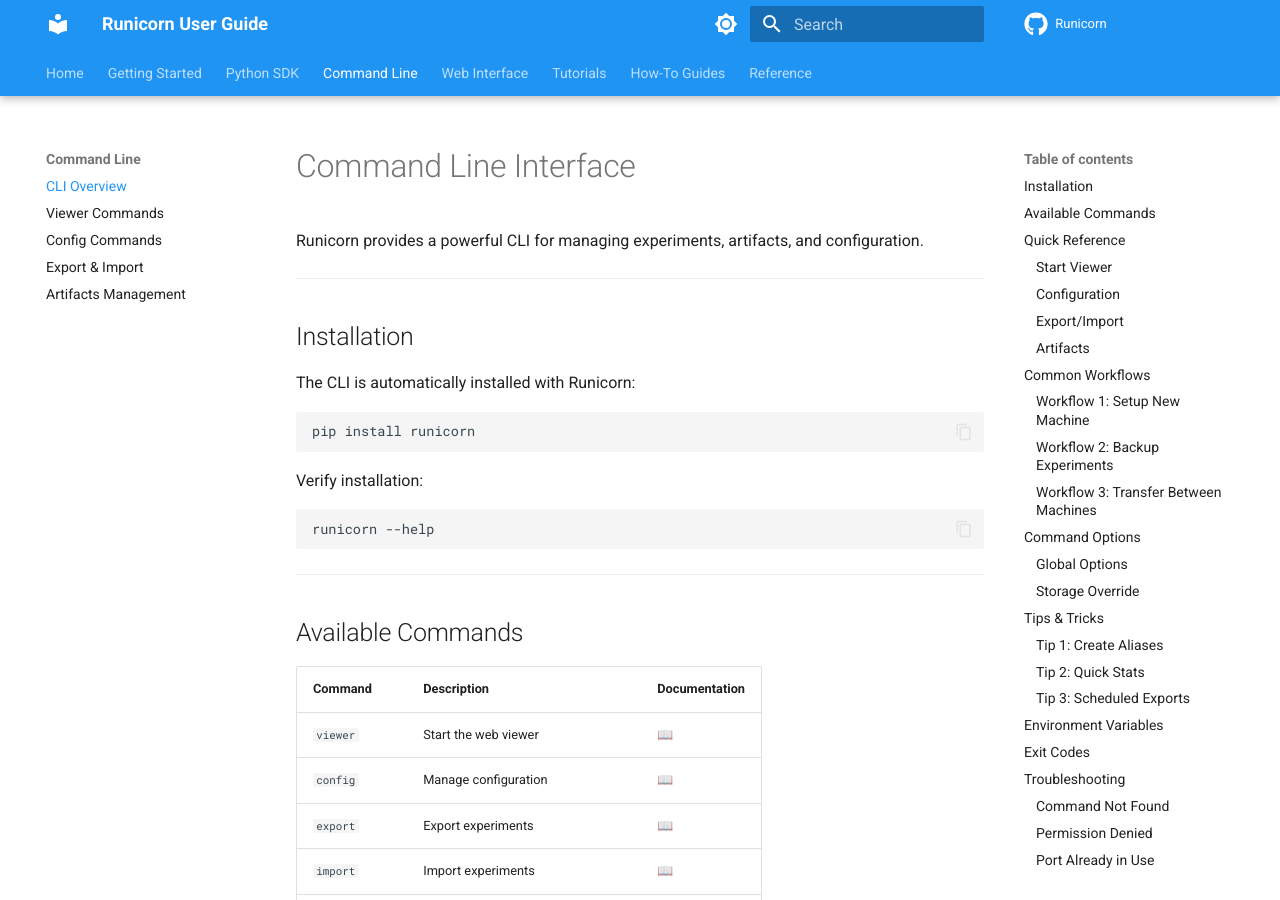
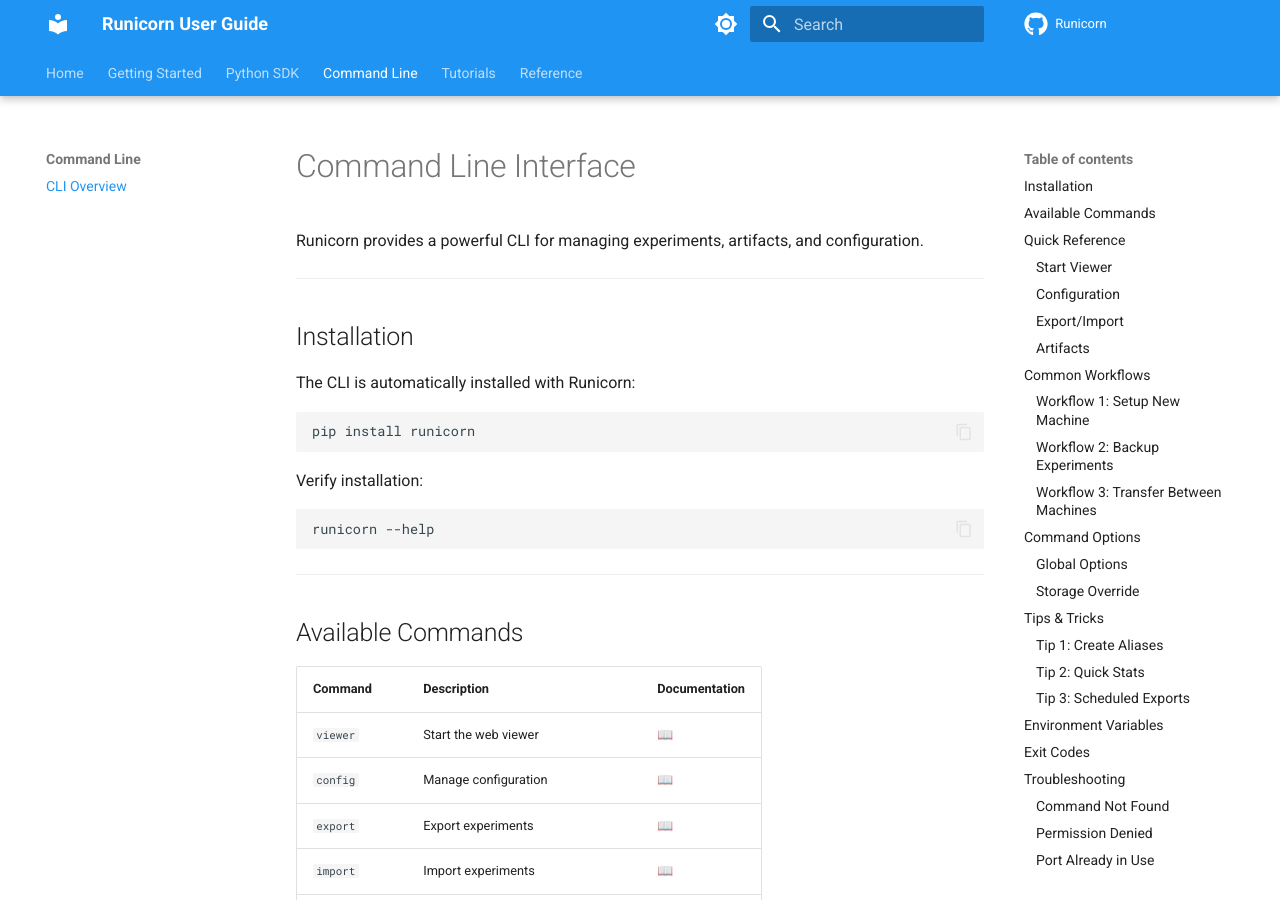
Before and after one commit to Skydoge-zjm/Runicorn, an MkDocs documentation site: the page built from docs/user-guide/docs/cli/overview.md, in a window 1280 px wide and 900 px high. Built offline with MkDocs 1.6.1 and Material for MkDocs 9.7.7, drawn with Linux system fonts in a browser that asks for light colours; comment, search, counter and statistics services are not loaded; the version menu is left out; some of the changed lines change nothing that is shown.

Commit message:
add user guide

```diff
--- a/docs/user-guide/mkdocs.yml
+++ b/docs/user-guide/mkdocs.yml
@@ -84,53 +84,15 @@
 nav:
   - Home: index.md
   - Getting Started:
-    - Installation: getting-started/installation.md
     - Quick Start: getting-started/quickstart.md
-    - First Experiment: getting-started/first-experiment.md
-    - Configuration: getting-started/configuration.md
-
   - Python SDK:
     - Overview: sdk/overview.md
-    - Experiment Tracking: sdk/experiment-tracking.md
-    - Logging Metrics: sdk/logging-metrics.md
-    - Artifacts (Models): sdk/artifacts.md
-    - Advanced Features: sdk/advanced.md
-    - API Reference: sdk/api-reference.md
-
   - Command Line:
     - CLI Overview: cli/overview.md
-    - Viewer Commands: cli/viewer.md
-    - Config Commands: cli/config.md
-    - Export & Import: cli/export-import.md
-    - Artifacts Management: cli/artifacts.md
-
-  - Web Interface:
-    - UI Overview: ui/overview.md
-    - Experiments Page: ui/experiments.md
-    - Artifact Management: ui/artifacts.md
-    - Remote Sync: ui/remote-sync.md
-    - Settings & Preferences: ui/settings.md
-
   - Tutorials:
     - Image Classification: tutorials/image-classification.md
-    - NLP Fine-tuning: tutorials/nlp-finetuning.md
-    - Model Versioning: tutorials/model-versioning.md
-    - Remote Training: tutorials/remote-training.md
-    - Multi-GPU Training: tutorials/multi-gpu.md
-
-  - How-To Guides:
-    - Compare Experiments: guides/compare-experiments.md
-    - Manage Model Versions: guides/manage-models.md
-    - Export Results: guides/export-results.md
-    - Sync Remote Server: guides/sync-remote.md
-    - Troubleshooting: guides/troubleshooting.md
-
   - Reference:
-    - Storage Structure: reference/storage-structure.md
-    - File Formats: reference/file-formats.md
-    - Best Practices: reference/best-practices.md
     - FAQ: reference/faq.md
-    - Glossary: reference/glossary.md
 
 # Plugins
 plugins:
@@ -143,7 +105,7 @@
 extra:
   social:
     - icon: fontawesome/brands/github
-      link: https://github.com/yourusername/runicorn
+      link: https://github.com/Skydoge-zjm/Runicorn
     - icon: fontawesome/brands/python
       link: https://pypi.org/project/runicorn/
 
@@ -151,6 +113,6 @@
     provider: mike
     default: stable
 
-# Custom CSS
-extra_css:
-  - stylesheets/extra.css
+# Custom CSS (uncomment when stylesheets/extra.css is created)
+# extra_css:
+#   - stylesheets/extra.css
```
Also changed, not shown: docs/user-guide/docs/assets/logo.png (added).
